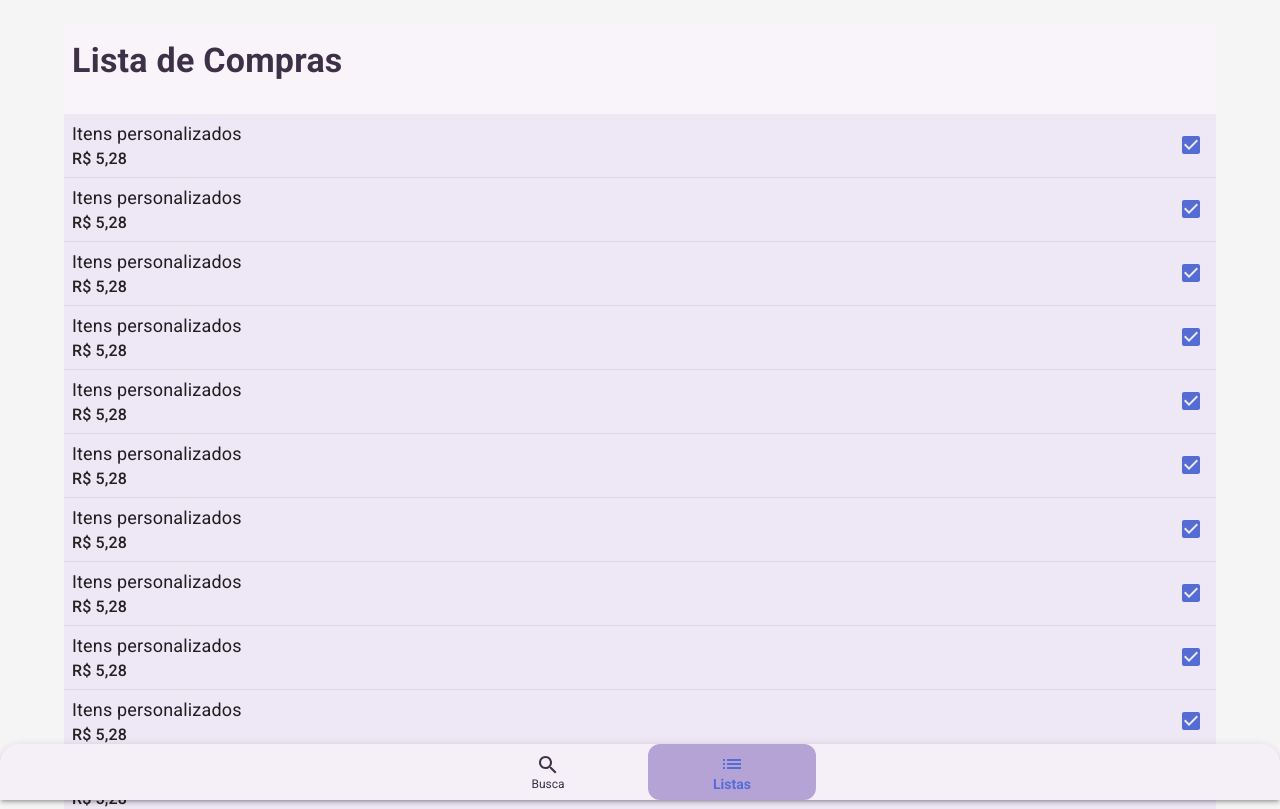
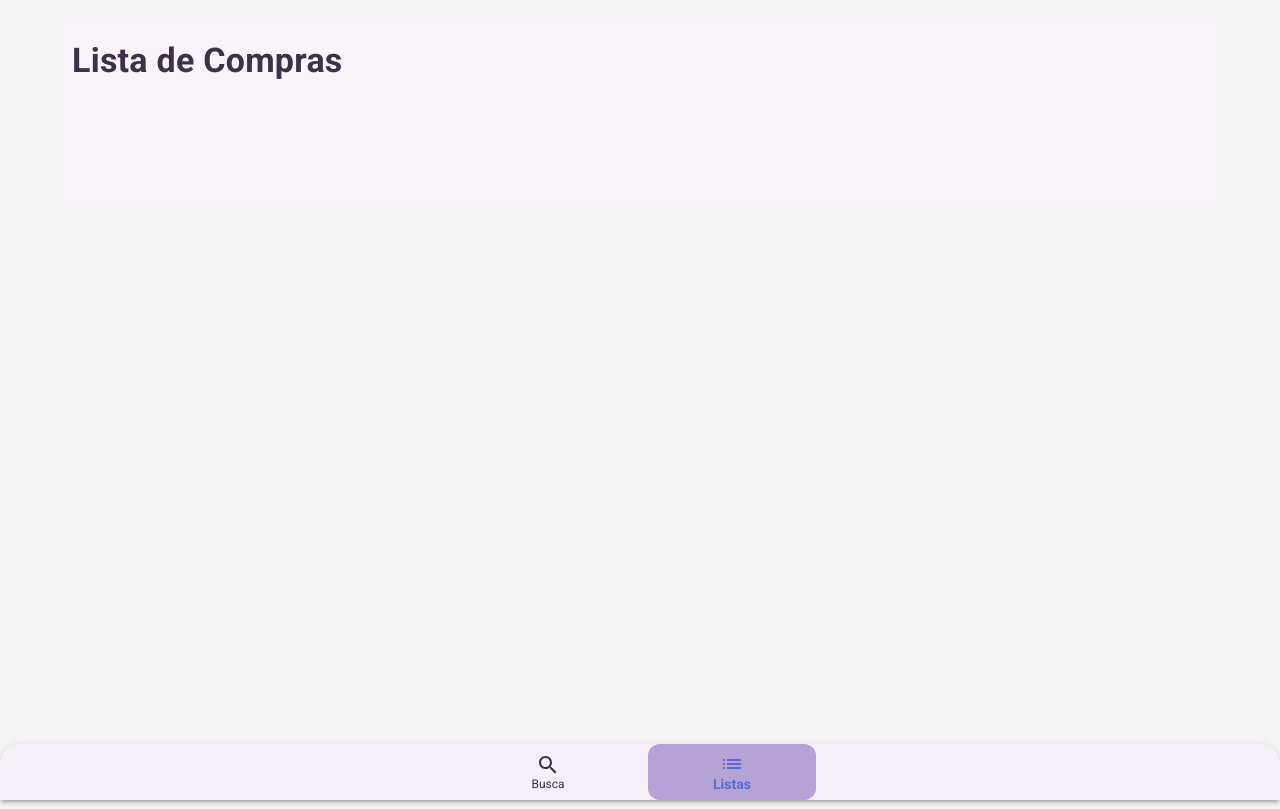
Before and after one commit to Eduardo-Nunes/skina-frontend, a React (Vite) app: page /lists in a window 1280 px wide. Shown: the top 809 px of the page. Built offline with nearby package versions, Linux system fonts and the light colour scheme.

Commit message:
added list page context implementation

```diff
--- a/src/components/ProductItem.jsx
+++ b/src/components/ProductItem.jsx
@@ -1,5 +1,6 @@
-import { Card, CardContent, CardMedia, Typography, Avatar, Box, IconButton, Divider, Stack } from "@mui/material";
-import MoreVertIcon from '@mui/icons-material/MoreVert';
+import { Card, CardContent, CardMedia, Typography, Avatar, Box, Button, Divider, Stack, Snackbar } from "@mui/material";
+import { useShoppingList } from "../context/ShoppingListContext";
+import { useState } from "react";
 
 function getInitials(name) {
   if (!name) return '';
@@ -7,10 +8,27 @@ function getInitials(name) {
 }
 
 function ProductItem({ item }) {
-
+  const { shoppingList, addItem, removeItem } = useShoppingList();
+  const [toast, setToast] = useState({ open: false, message: '' });
   const observacoes = item.description
     ? item.description.split('\n').filter(Boolean)
     : [];
+
+  const isInList = shoppingList.some((i) => i.id === item.id);
+
+  const handleAdd = () => {
+    addItem({
+      id: item.id,
+      name: item.produto,
+      price: item.preco || '',
+    });
+    setToast({ open: true, message: 'Produto adicionado à lista!' });
+  };
+
+  const handleRemove = () => {
+    removeItem(item.id);
+    setToast({ open: true, message: 'Produto removido da lista!' });
+  };
 
   return (
     <Card sx={{ borderRadius: 3, boxShadow: 2, overflow: 'hidden', display: 'flex', flexDirection: 'column', minHeight: 420 }}>
@@ -48,6 +66,22 @@ function ProductItem({ item }) {
             </Typography>
           ))}
         </Stack>
+        <Button
+          variant={isInList ? "outlined" : "contained"}
+          color={isInList ? "error" : "secondary"}
+          fullWidth
+          sx={{ mt: 2, bgcolor: isInList ? undefined : '#7c65a9', color: isInList ? undefined : '#fff', fontWeight: 700 }}
+          onClick={isInList ? handleRemove : handleAdd}
+        >
+          {isInList ? 'Remover da lista' : 'Adicionar à lista'}
+        </Button>
+        <Snackbar
+          open={toast.open}
+          autoHideDuration={2000}
+          onClose={() => setToast({ open: false, message: '' })}
+          message={toast.message}
+          anchorOrigin={{ vertical: 'bottom', horizontal: 'center' }}
+        />
       </CardContent>
     </Card>
   );
--- /dev/null
+++ b/src/context/ShoppingListContext.jsx
@@ -0,0 +1,37 @@
+import { createContext, useContext, useState } from 'react';
+
+const ShoppingListContext = createContext();
+
+export function ShoppingListProvider({ children }) {
+  const [shoppingList, setShoppingList] = useState([]);
+
+  const addItem = (item) => {
+    setShoppingList((prev) => {
+      // Evita duplicatas pelo id
+      if (prev.some((i) => i.id === item.id)) return prev;
+      return [...prev, { ...item, checked: false }];
+    });
+  };
+
+  const removeItem = (id) => {
+    setShoppingList((prev) => prev.filter((item) => item.id !== id));
+  };
+
+  const toggleItem = (id) => {
+    setShoppingList((prev) =>
+      prev.map((item) =>
+        item.id === id ? { ...item, checked: !item.checked } : item
+      )
+    );
+  };
+
+  return (
+    <ShoppingListContext.Provider value={{ shoppingList, addItem, removeItem, toggleItem }}>
+      {children}
+    </ShoppingListContext.Provider>
+  );
+}
+
+export function useShoppingList() {
+  return useContext(ShoppingListContext);
+}
--- a/src/main.jsx
+++ b/src/main.jsx
@@ -5,6 +5,7 @@ import { ThemeProvider, createTheme } from "@mui/material/styles"
 import CssBaseline from "@mui/material/CssBaseline"
 import App from "./App"
 import "./index.css"
+import { ShoppingListProvider } from "./context/ShoppingListContext"
 
 // Create a theme instance with mobile-first approach
 const theme = createTheme({
@@ -43,7 +44,9 @@ ReactDOM.createRoot(document.getElementById("root")).render(
     <BrowserRouter>
       <ThemeProvider theme={theme}>
         <CssBaseline />
-        <App />
+        <ShoppingListProvider>
+          <App />
+        </ShoppingListProvider>
       </ThemeProvider>
     </BrowserRouter>
   </React.StrictMode>,
--- a/src/pages/ListsPage.jsx
+++ b/src/pages/ListsPage.jsx
@@ -1,24 +1,10 @@
 import { useState } from 'react';
 import { Box, Typography, Paper, IconButton, List, ListItem, ListItemText, ListItemSecondaryAction, Checkbox, Fab } from '@mui/material';
 import AddIcon from '@mui/icons-material/Add';
-
-const initialItems = Array.from({ length: 100 }, (_, i) => ({
-  id: i + 1,
-  name: 'Itens personalizados',
-  price: 'R$ 5,28',
-  checked: true,
-}));
+import { useShoppingList } from '../context/ShoppingListContext';
 
 function ListsPage() {
-  const [items, setItems] = useState(initialItems);
-
-  const handleToggle = (id) => {
-    setItems((prev) =>
-      prev.map((item) =>
-        item.id === id ? { ...item, checked: !item.checked } : item
-      )
-    );
-  };
+  const { shoppingList, toggleItem } = useShoppingList();
 
   return (
     <Box sx={{ pb: 10, pt: 2, bgcolor: '#f8f4fa'}}>
@@ -26,13 +12,13 @@ function ListsPage() {
         Lista de Compras
       </Typography>
       <List>
-        {items.map((item) => (
+        {shoppingList.map((item) => (
           <ListItem
             key={item.id}
             divider
             disablePadding
             secondaryAction={
-              <Checkbox edge="end" checked={item.checked} sx={{ color: '#7c65a9' }} onChange={() => handleToggle(item.id)} />
+              <Checkbox edge="end" checked={item.checked} sx={{ color: '#7c65a9' }} onChange={() => toggleItem(item.id)} />
             }
             sx={{
               transition: 'background 0.2s',
@@ -47,7 +33,7 @@ function ListsPage() {
               primary={<Typography sx={{ fontSize: 18 }}>{item.name}</Typography>}
               secondary={<Typography sx={{ fontWeight: 500, color: '#222' }}>{item.price}</Typography>}
               sx={{ ml: 1 }}
-              onClick={() => handleToggle(item.id)}
+              onClick={() => toggleItem(item.id)}
             />
           </ListItem>
         ))}
```
